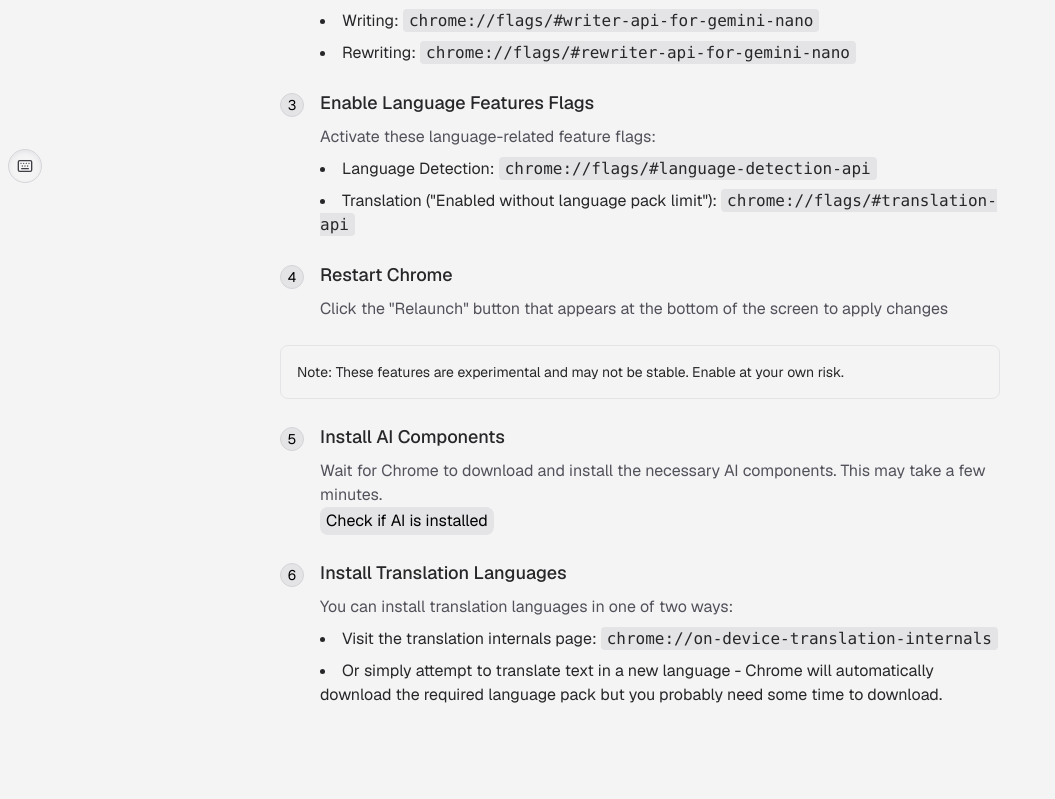
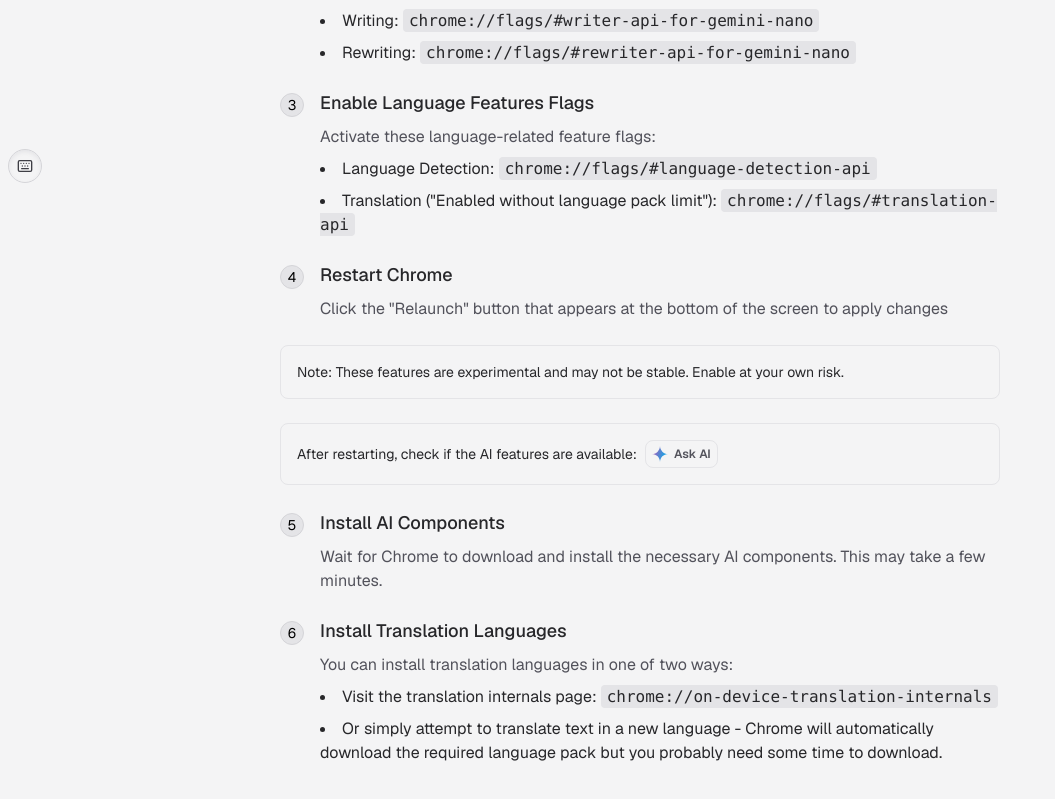
Before and after one commit to R4ULtv/text-editor, a Next.js app: page /help/how-to-enable-ai-feature-flags-in-chrome in a window 1280 px wide. Shown: the part 609-1408 px from the top of the page, without its empty margins (0-1055 px from the left). Before the commit the page ends 1380 px from the top, so only its background shows below. Built offline with nearby package versions, Linux system fonts and the light colour scheme.

Commit message:
update avaible ai button

```diff
--- a/app/help/how-to-enable-ai-feature-flags-in-chrome/page.js
+++ b/app/help/how-to-enable-ai-feature-flags-in-chrome/page.js
@@ -122,6 +122,13 @@ export default function Page() {
           your own risk.
         </p>
       </div>
+
+      <div className="my-6 p-4 border border-zinc-200 dark:border-zinc-800 rounded-lg flex items-center gap-2">
+        <p className="text-sm text-zinc-800 dark:text-zinc-200">
+          After restarting, check if the AI features are available:
+        </p>
+        <AvailableAiCheck />
+      </div>
       <ol className="space-y-6">
         <li className="flex items-start">
           <CheckItem number={5} />
@@ -133,7 +140,6 @@ export default function Page() {
               Wait for Chrome to download and install the necessary AI
               components. This may take a few minutes.
             </p>
-            <AvailableAiCheck />
           </div>
         </li>
         <li className="flex items-start">
--- a/components/help/AvailableAiCheck.js
+++ b/components/help/AvailableAiCheck.js
@@ -1,6 +1,7 @@
 "use client";
 
 import { useState } from "react";
+import { GeminiIcon } from "@/utils/icons";
 
 export const AvailableAiCheck = () => {
   const [availableAi, setAvailableAi] = useState(null);
@@ -20,19 +21,23 @@ export const AvailableAiCheck = () => {
       setAvailableAi("no");
     }
   };
+
   return (
     <button
       disabled={availableAi === "readily"}
       onClick={checkAiAvailability}
-      className="px-1.5 py-0.5 bg-zinc-200 dark:bg-zinc-800 rounded-lg cursor-pointer hover:bg-zinc-300 dark:hover:bg-zinc-700"
+      className="group outline-none rounded-lg text-xs font-semibold border w-fit flex items-center gap-1.5 border-zinc-200 dark:border-zinc-800 hover:border-zinc-300 dark:hover:border-zinc-700 transition-colors duration-75 ease-out px-1.5 h-7 text-zinc-600 dark:text-zinc-400 disabled:opacity-50 disabled:cursor-not-allowed overflow-visible"
     >
-      {availableAi === null
-        ? "Check if AI is installed"
-        : availableAi === "no"
+      <GeminiIcon className="size-4 shrink-0 group-hover:scale-125 transition-transform ease-out" />
+      <span className="font-semibold text-zinc-600 dark:text-zinc-400 group-hover:text-zinc-700 dark:group-hover:text-zinc-300 transition-colors duration-75 ease-out shrink-0 whitespace-nowrap select-none">
+        {availableAi === null
+          ? "Ask AI"
+          : availableAi === "no"
           ? "AI is not installed"
           : availableAi === "afterDownload"
-            ? "Still installing"
-            : "AI is ready to use"}
+          ? "Still installing"
+          : "AI is ready to use"}
+      </span>
     </button>
   );
 };
```
